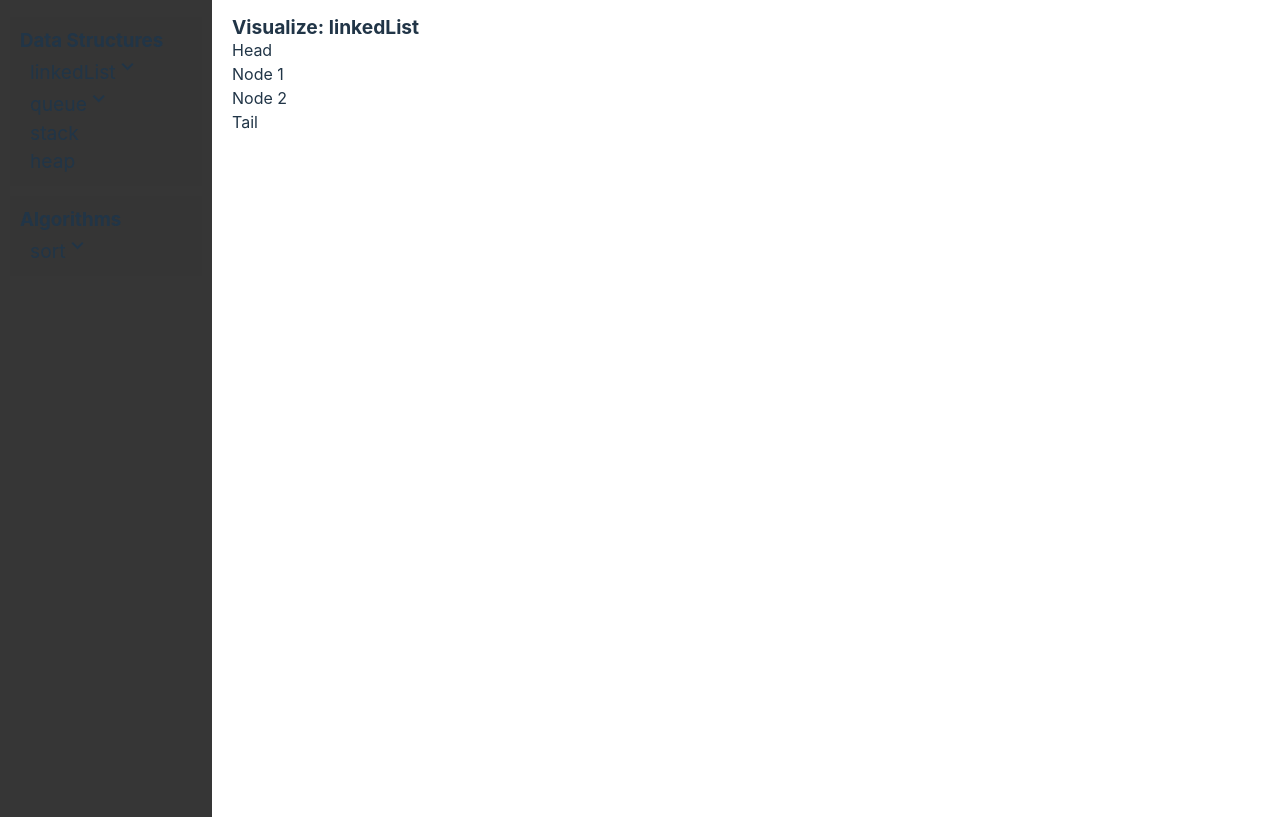
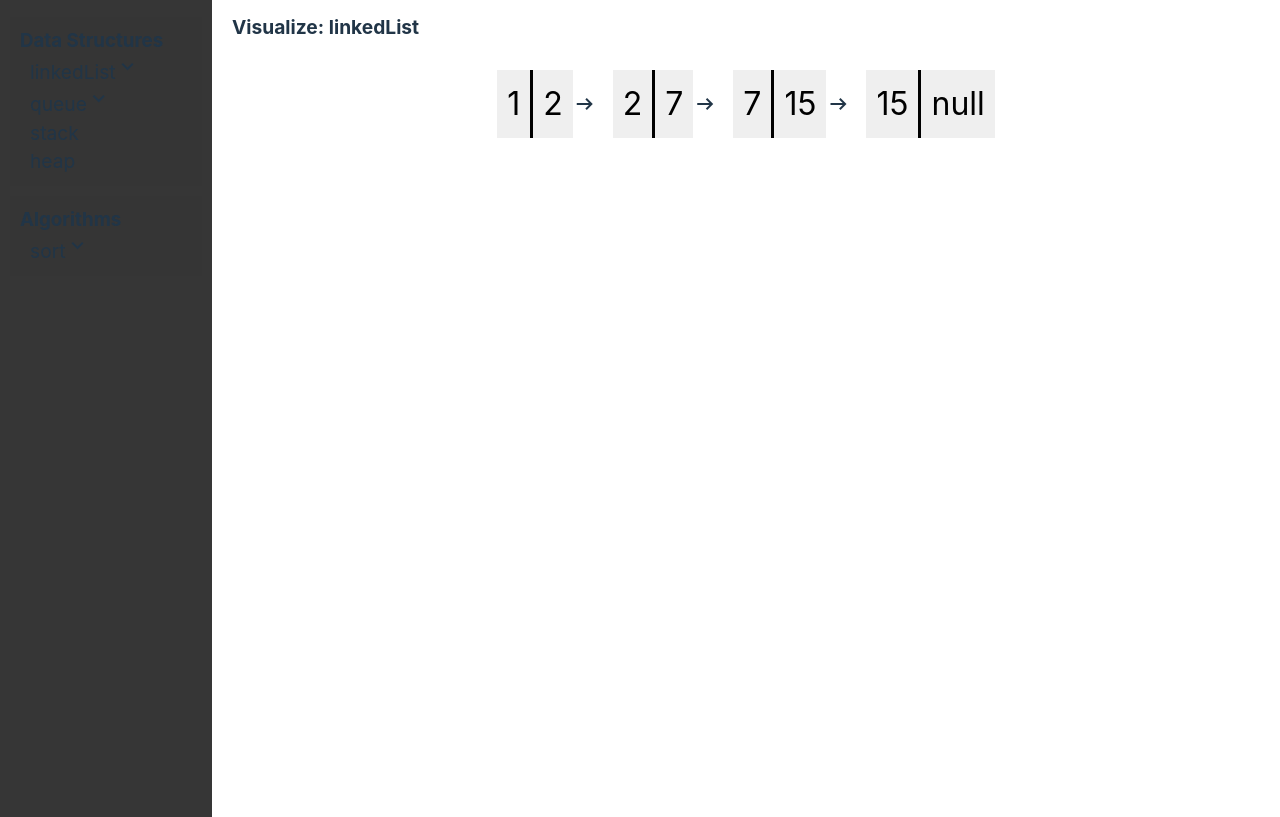
Before and after one commit to m1liaron/DAS-visualization, a website built with Vite: page index.html in a window 1280 px wide. Both pictures are taken after a click on the element "linkedList". Shown: the part 121-938 px from the top of the page. Built offline with nearby package versions, Linux system fonts and the light colour scheme.

Commit message:
feat: linked list styles
Took 16 minutes

```diff
--- a/index.html
+++ b/index.html
@@ -5,7 +5,7 @@
     <link rel="icon" type="image/svg+xml" href="/vite.svg" />
     <meta name="viewport" content="width=device-width, initial-scale=1.0" />
     <link rel="stylesheet" href="./src/style.css" />
-    <link rel="stylesheet" href="https://fonts.googleapis.com/css2?family=Material+Symbols+Outlined:opsz,wght,FILL,GRAD@20..48,100..700,0..1,-50..200&icon_names=keyboard_arrow_down" />
+    <link rel="stylesheet" href="https://fonts.googleapis.com/css2?family=Material+Symbols+Outlined:opsz,wght,FILL,GRAD@20..48,100..700,0..1,-50..20" />
     <title>DAS visualization</title>
   </head>
   <body>
--- a/src/dataStructures/linkedList.js
+++ b/src/dataStructures/linkedList.js
@@ -17,10 +17,31 @@ export function render() {
     return `
     <div class="visualization linked-list">
       <div class="node-container">
-        <div class="node">Head</div>
-        <div class="node">Node 1</div>
-        <div class="node">Node 2</div>
-        <div class="node">Tail</div>
+        <div class="node">
+            <p class="square right-border">1</p>
+            <p class="square">2</p>
+            <span class="material-symbols-outlined">
+                arrow_right_alt
+            </span>
+        </div>
+        <div class="node">
+            <p class="square right-border">2</p>
+            <p class="square">7</p>
+            <span class="material-symbols-outlined">
+                arrow_right_alt
+            </span>
+        </div>
+        <div class="node">
+            <p class="square right-border">7</p>
+            <p class="square">15</p>
+            <span class="material-symbols-outlined">
+                arrow_right_alt
+            </span>
+        </div>
+        <div class="node">
+            <p class="square right-border">15</p>
+            <p class="square">null</p>
+        </div>
       </div>
     </div>
   `;
--- a/src/style.css
+++ b/src/style.css
@@ -120,10 +120,39 @@ button:focus-visible {
   }
 }
 
+/*Common Styles For Visualization*/
+
+.node-container {
+  display: flex;
+  gap: 1em;
+}
+
+.node {
+  display: flex;
+  align-items: center;
+  font-size: 2rem;
+}
+.square.right-border {
+  border-right: 3px solid #000;
+}
+
+.square {
+  padding: 10px;
+  background: #efefef;
+  color: #000;
+}
+
 /* Content Styles */
 
 #content {
+  width: 100%;
   padding: 20px;
+}
+
+.visualization-container {
+  display: flex;
+  justify-content: center;
+  margin: 0 auto;
 }
 
 /*Navigation Bar*/
```
